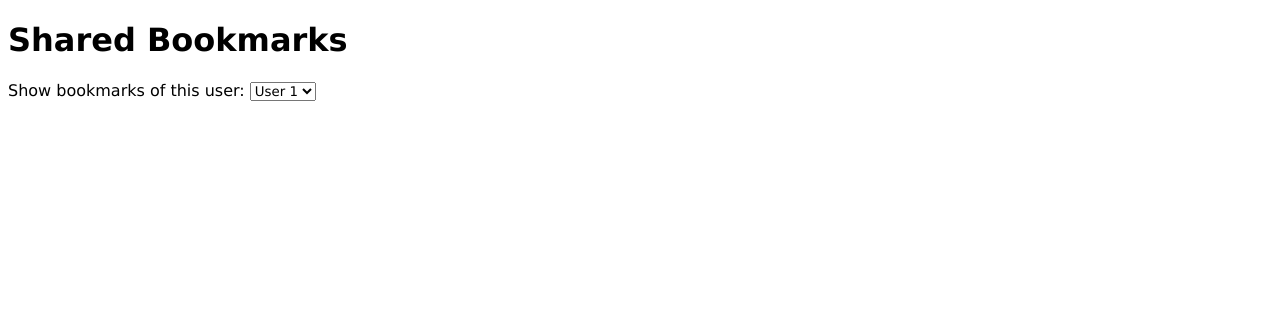
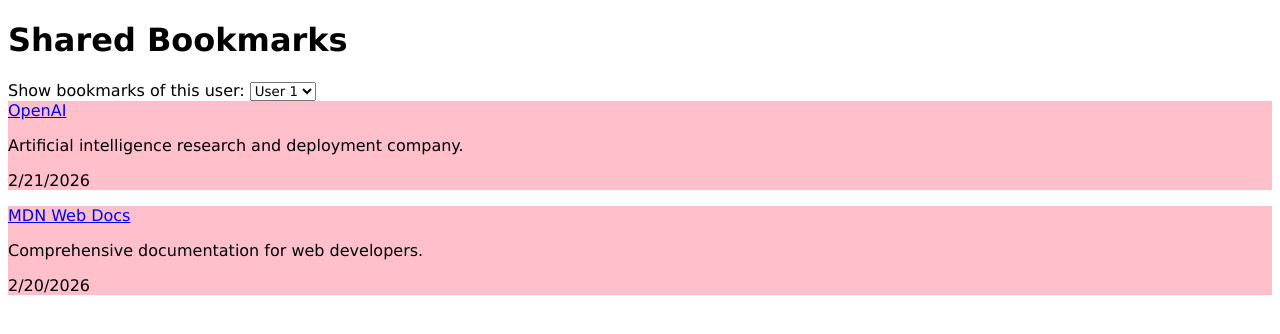
Before and after one commit to trngdothuy/Piscine-Sprint-Project-Shared-Bookmarks, a website with bundled scripts: page index.html in a window 1280 px wide. Built offline with nearby package versions, Linux system fonts and the light colour scheme.

Commit message:
Display bookmarks of multi-users

```diff
--- a/index.html
+++ b/index.html
@@ -10,7 +10,7 @@
     <main>
         <h1>Shared Bookmarks</h1>
         <!-- display new bookmarks -->
-        <div id="bookmark-display-div">
+        <div id="container">
         <!-- drop down selector -->
             <div id="display-user-selector">
                 <label>Show bookmarks of this user: </label>
@@ -18,6 +18,7 @@
                 </select>
             </div>
         <!-- bookmark card -->
+            <div id="bookmark-display-div"></div>
         </div>
     </main>
     <script type="module" src="script.js"></script>
--- a/script.js
+++ b/script.js
@@ -1,9 +1,11 @@
 import { getUserIds, getData } from "./storage.js";
 
 const selectedUser = document.getElementById("users-selector")
+const bookmarkDisplayDiv = document.getElementById("bookmark-display-div")
 
 let state = {
   userId: "1",
+  bookmarksData: {},
 }
 
 // make selector to choose user to display bookmarks
@@ -18,10 +20,36 @@ function makeDisplayUserSelector() {
 };
 
 makeDisplayUserSelector()
+displayBookmarks(state.userId)
 
 selectedUser.addEventListener("change", (e) => {
-  e.preventDefault
-  state.userId = e.target.value
+  state.userId = e.target.value;
+  bookmarkDisplayDiv.innerHTML = ""
+  displayBookmarks(state.userId)
+  console.log(state)
 })
 
-console.log(getData("1"))
+function displayBookmarks(userId) {
+  state.bookmarksData = getData(userId)
+  const bookmarkShown = state.bookmarksData.map(makeBookmarkCard)
+  bookmarkDisplayDiv.append(...bookmarkShown)
+}
+
+
+function makeBookmarkCard({name, url, description, timestamp}) {
+  const bookmarkCardDiv = document.createElement("div");
+  bookmarkCardDiv.className = "bookmark-card-div";
+
+  const bookmarkName = document.createElement("a")
+  bookmarkName.href = url
+  bookmarkName.innerHTML = name
+
+  const bookmarkDescription = document.createElement("p")
+  bookmarkDescription.innerHTML = description
+
+  const bookmarkTimestamp = document.createElement("p")
+  bookmarkTimestamp.innerHTML = new Date(timestamp).toLocaleDateString()
+
+  bookmarkCardDiv.append(bookmarkName, bookmarkDescription, bookmarkTimestamp)
+  return bookmarkCardDiv;
+}
--- a/style.css
+++ b/style.css
@@ -1,3 +1,7 @@
 * {
     font-family: Verdana, Geneva, Tahoma, sans-serif;
 }
+
+.bookmark-card-div {
+    background-color: pink;
+}
```
